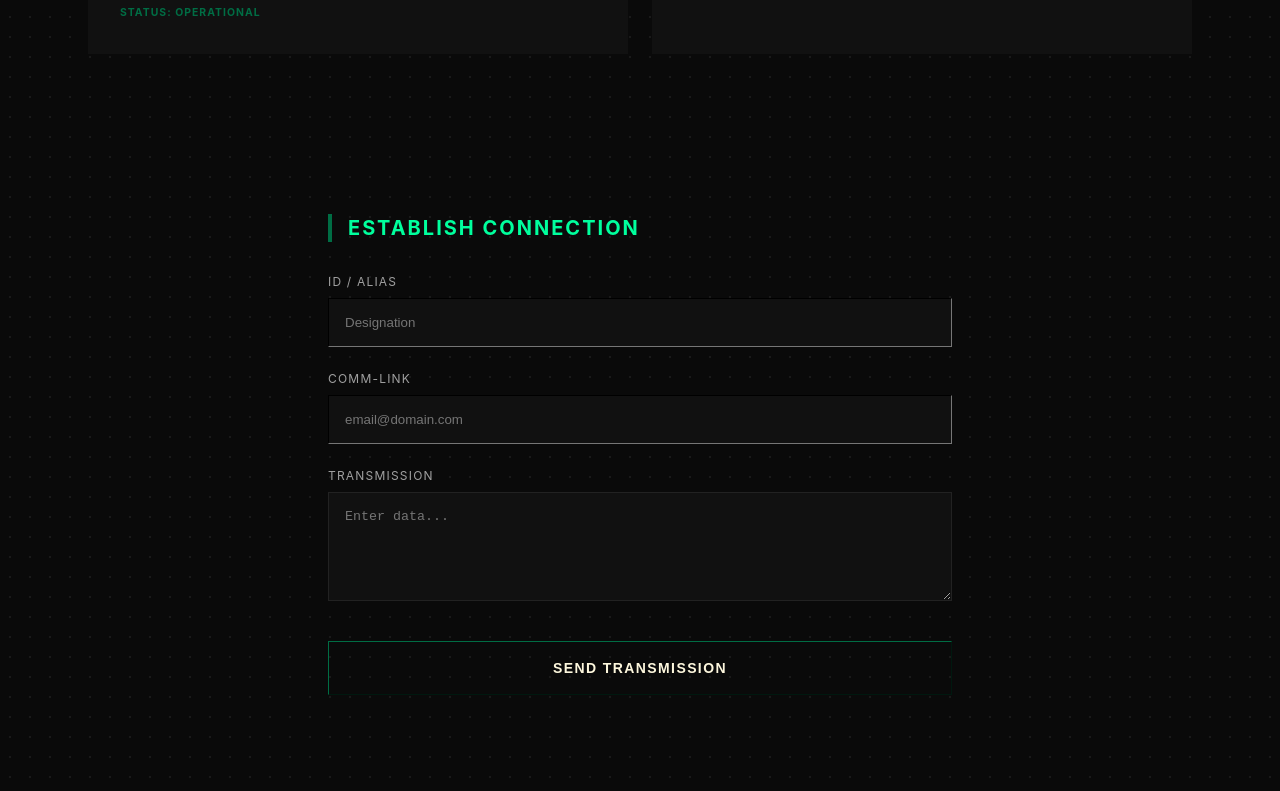
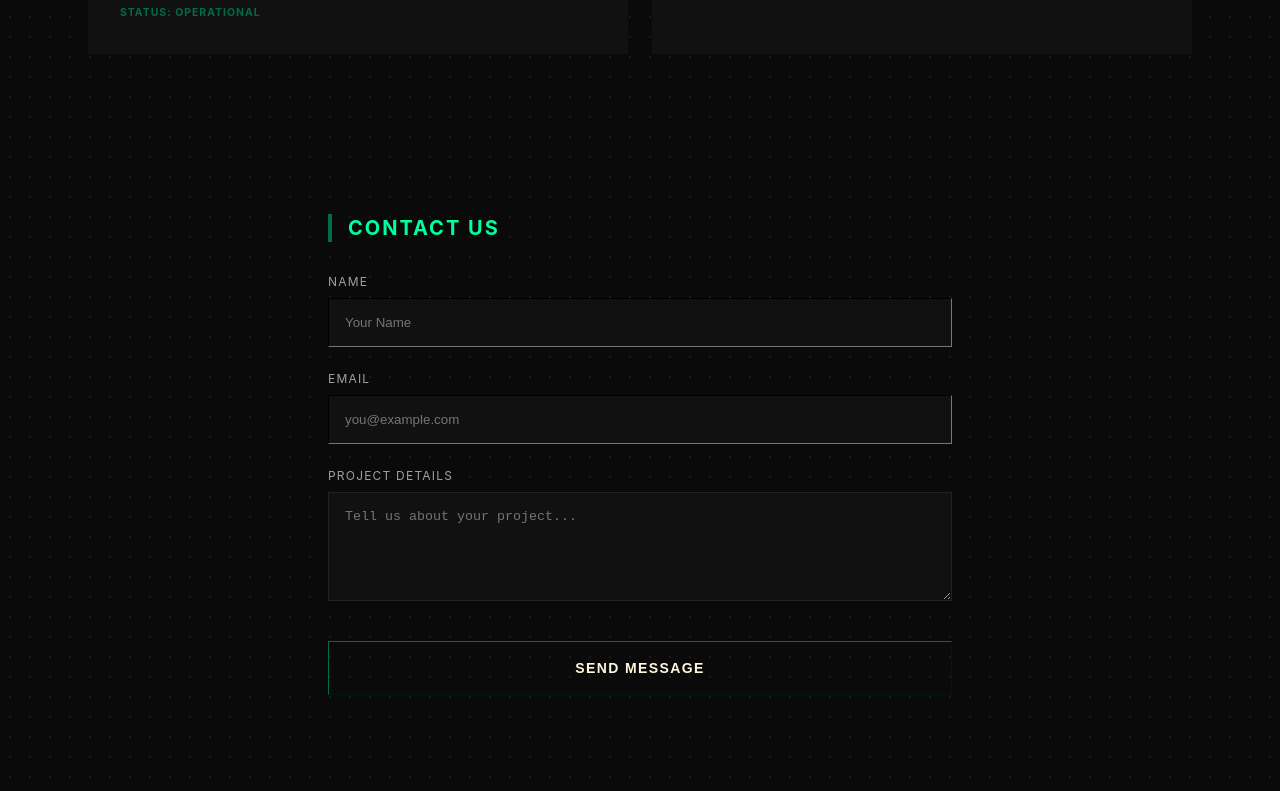
Before and after one commit to studio71ssna-dev/Studio71_WebSite, a React app in the folder studio-71-mern/frontend/: page / in a window 1280 px wide. Shown: the part 2433-3224 px from the top of the page. Built offline with nearby package versions, Linux system fonts and the light colour scheme; the HTML template or start-up script is replaced by a standard one.

Commit message:
Update ContactForm.jsx

```diff
--- a/studio-71-mern/frontend/src/components/ContactForm.jsx
+++ b/studio-71-mern/frontend/src/components/ContactForm.jsx
@@ -22,11 +22,11 @@ export default function ContactForm() {
             if (res.ok && responseData.success) {
                 navigate(`/invoice/${responseData.data._id}`);
             } else {
-                alert("Transmission failed: " + responseData.message);
+                alert("Submission failed: " + responseData.message);
                 setIsSending(false);
             }
         } catch (error) {
-            console.error("Comm-Link Error:", error);
+            console.error("Connection Error:", error);
             alert("Failed to connect to backend server.");
             setIsSending(false);
         }
@@ -34,22 +34,22 @@ export default function ContactForm() {
 
     return (
         <section id="contact" className="container mx-auto px-6 py-24 max-w-2xl border-t border-[#222]">
-            <h2 className="section-header text-[#00ff9d] border-l-4 border-[#006D44] pl-4 text-xl tracking-widest uppercase mb-8">Establish Connection</h2>
+            <h2 className="section-header text-[#00ff9d] border-l-4 border-[#006D44] pl-4 text-xl tracking-widest uppercase mb-8">Contact Us</h2>
             <form className="flex flex-col gap-6" onSubmit={handleSubmit}>
                 <div className="flex flex-col gap-2">
-                    <label className="text-xs uppercase tracking-widest text-[#a0a0a0]">ID / Alias</label>
-                    <input type="text" name="clientName" value={formData.clientName} onChange={handleChange} placeholder="Designation" className="bg-[#111] border border-[#222] text-[#FDF7DD] p-4 focus:border-[#006D44] outline-none transition-colors" required />
+                    <label className="text-xs uppercase tracking-widest text-[#a0a0a0]">Name</label>
+                    <input type="text" name="clientName" value={formData.clientName} onChange={handleChange} placeholder="Your Name" className="bg-[#111] border border-[#222] text-[#FDF7DD] p-4 focus:border-[#006D44] outline-none transition-colors" required />
                 </div>
                 <div className="flex flex-col gap-2">
-                    <label className="text-xs uppercase tracking-widest text-[#a0a0a0]">Comm-Link</label>
-                    <input type="email" name="email" value={formData.email} onChange={handleChange} placeholder="email@domain.com" className="bg-[#111] border border-[#222] text-[#FDF7DD] p-4 focus:border-[#006D44] outline-none transition-colors" required />
+                    <label className="text-xs uppercase tracking-widest text-[#a0a0a0]">Email</label>
+                    <input type="email" name="email" value={formData.email} onChange={handleChange} placeholder="you@example.com" className="bg-[#111] border border-[#222] text-[#FDF7DD] p-4 focus:border-[#006D44] outline-none transition-colors" required />
                 </div>
                 <div className="flex flex-col gap-2">
-                    <label className="text-xs uppercase tracking-widest text-[#a0a0a0]">Transmission</label>
-                    <textarea name="description" value={formData.description} onChange={handleChange} rows="5" placeholder="Enter data..." className="bg-[#111] border border-[#222] text-[#FDF7DD] p-4 focus:border-[#006D44] outline-none transition-colors resize-y" required></textarea>
+                    <label className="text-xs uppercase tracking-widest text-[#a0a0a0]">Project Details</label>
+                    <textarea name="description" value={formData.description} onChange={handleChange} rows="5" placeholder="Tell us about your project..." className="bg-[#111] border border-[#222] text-[#FDF7DD] p-4 focus:border-[#006D44] outline-none transition-colors resize-y" required></textarea>
                 </div>
                 <button type="submit" disabled={isSending} className="mt-4 bg-transparent border border-[#006D44] text-[#FDF7DD] py-4 uppercase text-sm font-bold tracking-widest hover:bg-[#006D44] hover:shadow-[0_0_15px_rgba(0,109,68,0.6)] transition-all disabled:opacity-50 cursor-pointer">
-                    {isSending ? 'Transmitting...' : 'Send Transmission'}
+                    {isSending ? 'Sending...' : 'Send Message'}
                 </button>
             </form>
         </section>
```
